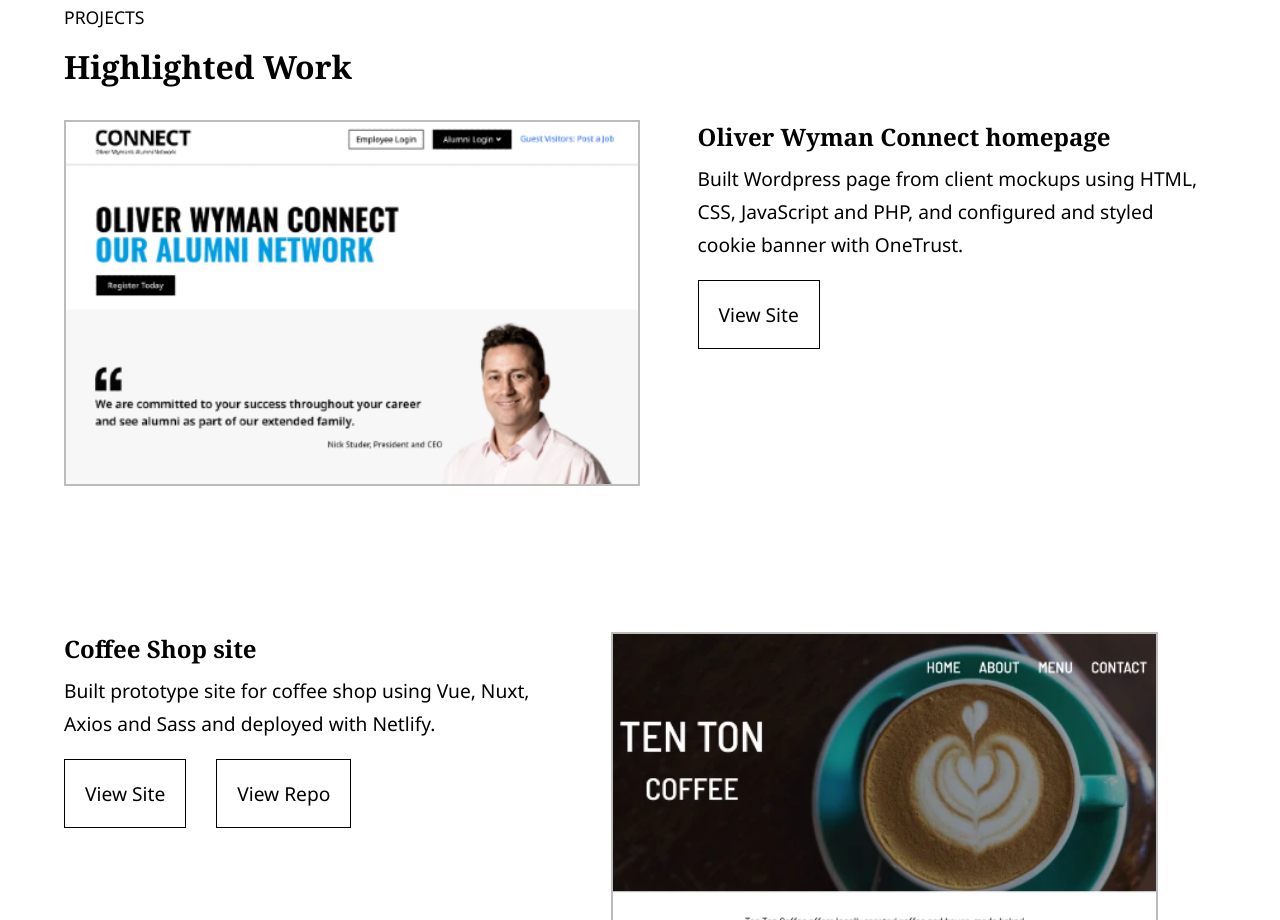
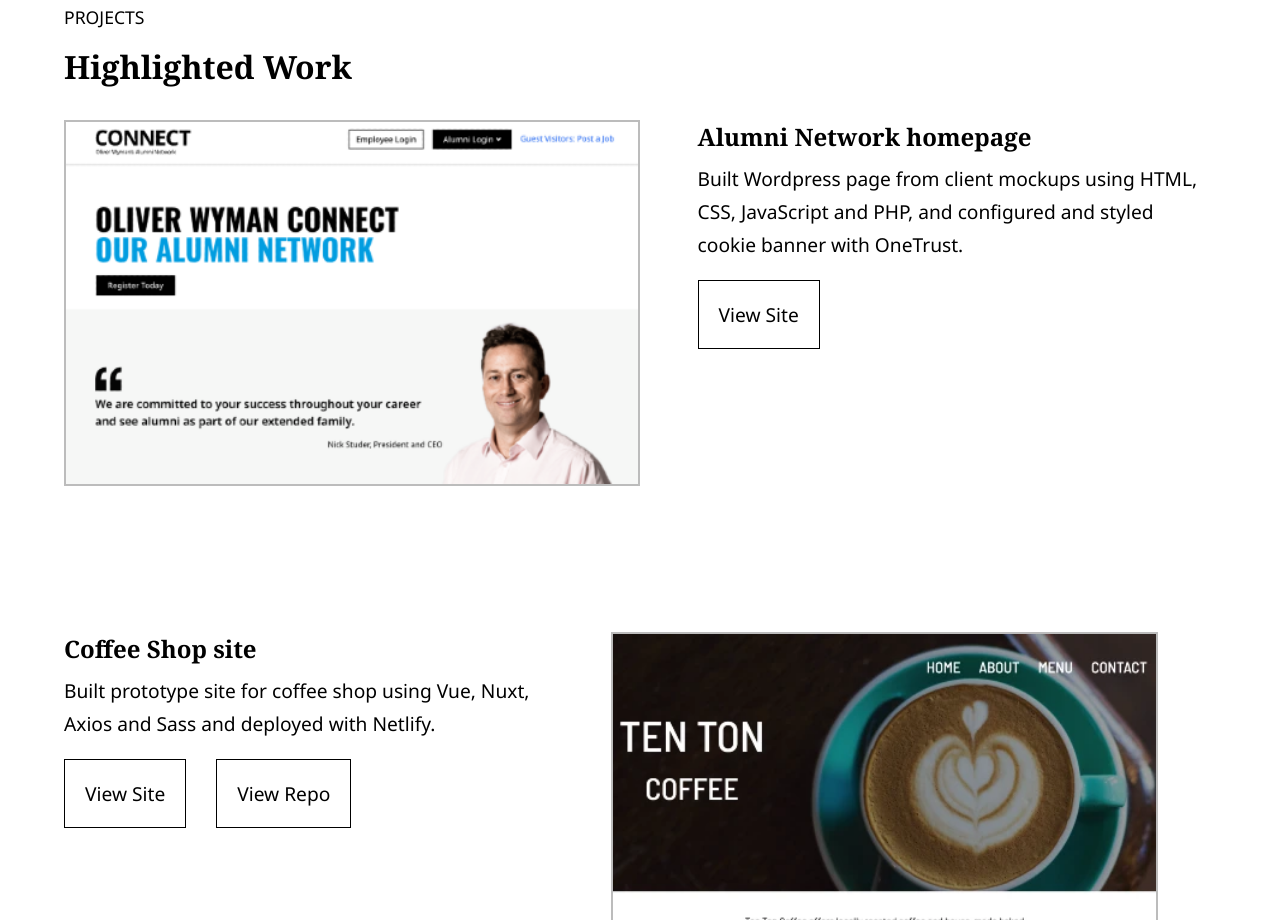
Before and after one commit to surryjm/portfolio-v2, a React (Create React App) app: page / in a window 1280 px wide. Shown: the part 1520-2440 px from the top of the page. Built offline with nearby package versions, Linux system fonts and the light colour scheme; a web font is replaced by a local one.

Commit message:
deleted image, adjusted description in index.html, updated one project

```diff
--- a/public/index.html
+++ b/public/index.html
@@ -7,9 +7,9 @@
     <meta name="theme-color" content="#000000" />
     <meta
       name="description"
-      content="Web site created using create-react-app"
+      content="Web Developer with a background in Technical Support"
     />
-    <link rel="apple-touch-icon" href="%PUBLIC_URL%/logo192.png" />
+    <link rel="apple-touch-icon" href="%PUBLIC_URL%/favicon.ico" />
     <!--
       manifest.json provides metadata used when your web app is installed on a
       user's mobile device or desktop. See https://developers.google.com/web/fundamentals/web-app-manifest/
--- a/src/components/Projects/Projects.jsx
+++ b/src/components/Projects/Projects.jsx
@@ -30,7 +30,7 @@
 export default function Projects() {
   const projectItems = [
     {
-      title: "Oliver Wyman Connect homepage",
+      title: "Alumni Network homepage",
       description: "Built Wordpress page from client mockups using HTML, CSS, JavaScript and PHP, and configured and styled cookie banner with OneTrust.",
       siteURL: "https://www.oliverwymanconnect.com/login/",
       jpg: `${oliverWymanConnectPng}`,
```
Also changed, not shown: src/assets/wordle-ish-image.jpg (deleted).
